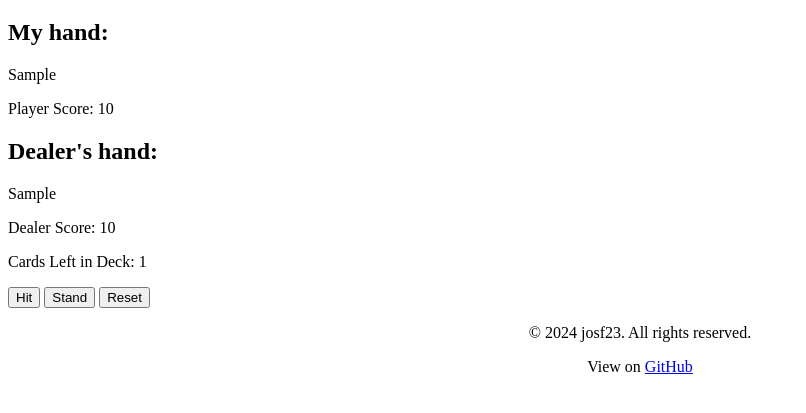
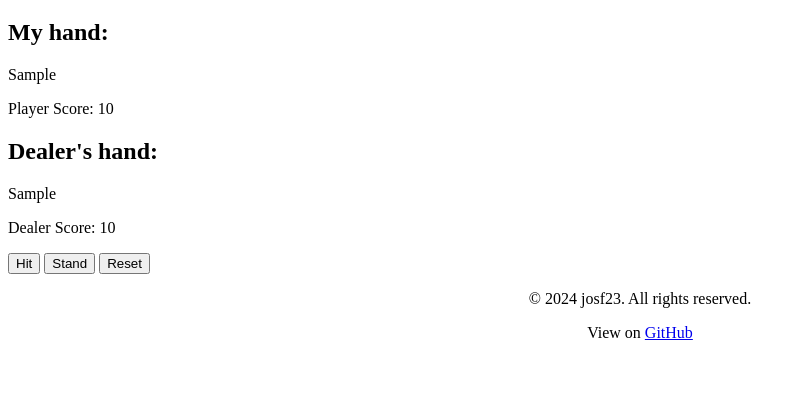
Before and after one commit to CCenjoyer/mvc, a Symfony app: template templates/twenty_one/game.html.twig in a window 1280 px wide. Shown: the part 247-660 px from the top of the page, without its empty margins (0-806 px from the left). Run offline with Twig, Linux system fonts and the light colour scheme; the template is opened without the code that fills it: most values are stand-ins (such as "Sample title", 1, 10 or a date in 2020); some libraries are stand-ins or nearby versions.

Commit message:
Removed deck count

```diff
--- a/templates/twenty_one/game.html.twig
+++ b/templates/twenty_one/game.html.twig
@@ -16,9 +16,8 @@
         <span class="card">{{ card.getAsCard() }}</span>
     {% endfor %}
     <p>Dealer Score: {{ dealerScore }}</p>
-    <p>Cards Left in Deck: {{ deckCount }}</p>
     {% if isGameOver %}
-        <p>{{ winner }}</p>
+        <h1>{{ winner }}</h1>
         <button class="green-button full-width-button" onclick="window.location.href='{{ path('game_reset') }}'">Play Again</button>
     {% else %}
         <button class="green-button full-width-button" onclick="window.location.href='{{ path('twenty_one_hit') }}'">Hit</button>
```
